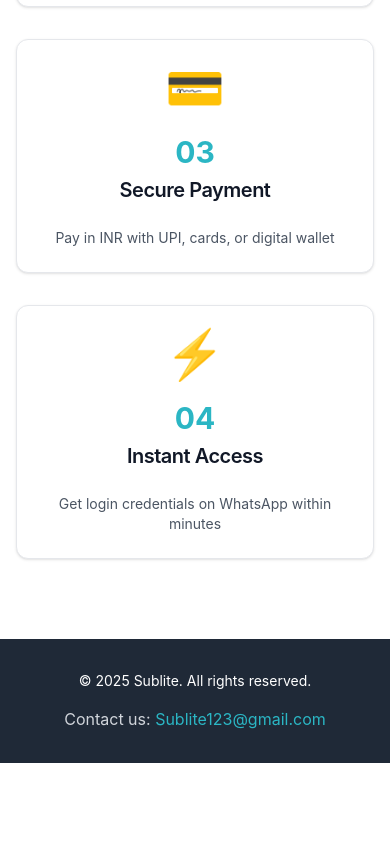
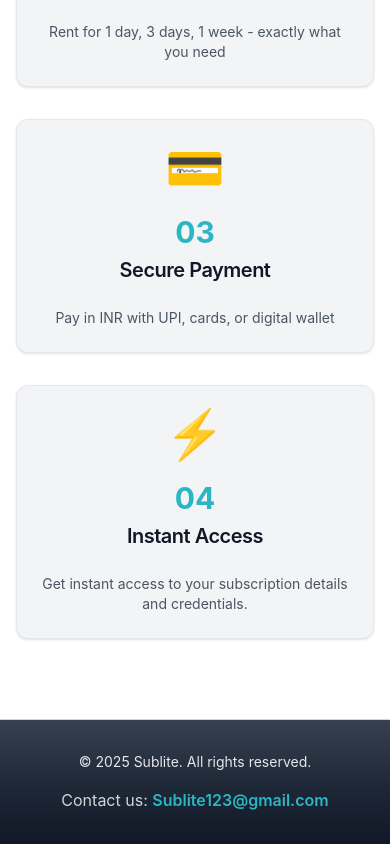
Before and after one commit to nitendra7/sublite, a React (Create React App) app in the folder frontend/: page / in a window 390 px wide. Shown: the part 2466-3310 px from the top of the page. Before the commit the page ends 3229 px from the top, so only its background shows below. Built offline with nearby package versions, Linux system fonts and the light colour scheme; no server answers.

Commit message:
minor changes

```diff
--- a/frontend/src/components/ui/Footer.jsx
+++ b/frontend/src/components/ui/Footer.jsx
@@ -4,13 +4,13 @@ const Footer = () => {
   const currentYear = new Date().getFullYear();
 
   return (
-    <footer className="w-full bg-gray-800 text-white py-8 text-center dark:bg-gray-900 dark:text-gray-300">
+    <footer className="w-full bg-gradient-to-t from-gray-900 via-gray-800 to-gray-700 dark:from-gray-900 dark:via-gray-800 dark:to-gray-700 text-white py-8 text-center border-t border-gray-300 dark:border-gray-700">
       <div className="container mx-auto px-4">
-        <p className="text-sm mb-2">
+        <p className="text-sm mb-2 text-gray-200 dark:text-gray-300">
           &copy; {currentYear} Sublite. All rights reserved.
         </p>
         <div className="mt-4 text-center text-gray-300 dark:text-gray-400">
-          Contact us: <span className="text-[#2bb6c4] dark:text-[#5ed1dc]">Sublite123@gmail.com</span>
+          Contact us: <span className="text-[#2bb6c4] dark:text-[#5ed1dc] font-semibold">Sublite123@gmail.com</span>
         </div>
       </div>
     </footer>
--- a/frontend/src/pages/HomePage.jsx
+++ b/frontend/src/pages/HomePage.jsx
@@ -86,7 +86,7 @@ export default function HomePage() {
 
   return (
     <TooltipProvider>
-      <div className="min-h-screen bg-gradient-to-br from-sky-50 via-blue-50 to-indigo-100 dark:from-gray-900 dark:via-gray-900 dark:to-gray-800 flex flex-col">
+      <div className="min-h-screen pt-20 bg-gradient-to-br from-sky-50 via-blue-50 to-indigo-100 dark:from-gray-900 dark:via-gray-900 dark:to-gray-800 flex flex-col">
         <Header />
 
         {/* Hero Section */}
@@ -161,19 +161,19 @@ export default function HomePage() {
         </section>
 
         {/* How It Works */}
-        <section id="how-it-works" className="bg-white py-20">
+        <section id="how-it-works" className="bg-white dark:bg-gray-900 py-20">
           <div className="container mx-auto px-4">
-            <h2 className="text-3xl md:text-4xl font-bold text-gray-900 text-center mb-16">How Sublite Works</h2>
+            <h2 className="text-3xl md:text-4xl font-bold text-gray-900 dark:text-white text-center mb-16">How Sublite Works</h2>
             <div className="grid grid-cols-1 md:grid-cols-4 gap-8">
               {steps.map((step, index) => (
-                <Card key={step.number} className="text-center relative group hover:shadow-xl transition-all duration-300 animate-slide-in-up" style={{ animationDelay: `${index * 0.1}s` }}>
+                <Card key={step.number} className="text-center relative group hover:shadow-xl transition-all duration-300 animate-slide-in-up bg-gray-100 dark:bg-gray-800 border dark:border-gray-700" style={{ animationDelay: `${index * 0.1}s` }}>
                   <CardHeader>
                     <div className="text-5xl mb-4 group-hover:scale-110 transition-transform">{step.icon}</div>
                     <div className="text-3xl font-bold text-[#2bb6c4] mb-2">{step.number}</div>
-                    <CardTitle className="text-xl text-gray-900">{step.title}</CardTitle>
+                    <CardTitle className="text-xl text-gray-900 dark:text-white">{step.title}</CardTitle>
                   </CardHeader>
                   <CardContent>
-                    <CardDescription className="text-gray-600">{step.description}</CardDescription>
+                    <CardDescription className="text-gray-600 dark:text-gray-300">{index === 3 ? 'Get instant access to your subscription details and credentials.' : step.description}</CardDescription>
                   </CardContent>
                 </Card>
               ))}
--- a/frontend/src/pages/Login.jsx
+++ b/frontend/src/pages/Login.jsx
@@ -206,7 +206,7 @@ function LoginPage() {
             <input
               type="text"
               placeholder="Email or Username"
-              className="w-full px-4 py-3 rounded-xl border border-gray-200 focus:ring-2 focus:ring-[#2bb6c4] outline-none transition-all duration-200"
+              className="w-full px-4 py-3 rounded-xl border border-gray-200 dark:border-gray-700 bg-white dark:bg-gray-800 text-gray-900 dark:text-white focus:ring-2 focus:ring-[#2bb6c4] outline-none transition-all duration-200"
               value={emailOrUsername}
               onChange={(e) => setEmailOrUsername(e.target.value)}
               required
@@ -218,7 +218,7 @@ function LoginPage() {
               <input
                 type={showPassword ? "text" : "password"}
                 placeholder="Password"
-                className="w-full px-4 py-3 rounded-xl border border-gray-200 focus:ring-2 focus:ring-[#2bb6c4] outline-none transition-all duration-200"
+                className="w-full px-4 py-3 rounded-xl border border-gray-200 dark:border-gray-700 bg-white dark:bg-gray-800 text-gray-900 dark:text-white focus:ring-2 focus:ring-[#2bb6c4] outline-none transition-all duration-200"
                 value={password}
                 onChange={(e) => setPassword(e.target.value)}
                 required
--- a/frontend/src/pages/Signup.jsx
+++ b/frontend/src/pages/Signup.jsx
@@ -96,7 +96,7 @@ function SignupPage() {
               id="name"
               placeholder="Full Name"
               autoComplete="name"
-              className="w-full px-4 py-3 rounded-xl border border-gray-200 focus:ring-2 focus:ring-[#2bb6c4] outline-none transition-all duration-200"
+              className="w-full px-4 py-3 rounded-xl border border-gray-200 dark:border-gray-700 bg-white dark:bg-gray-800 text-gray-900 dark:text-white focus:ring-2 focus:ring-[#2bb6c4] outline-none transition-all duration-200"
               value={name}
               onChange={(e) => setName(e.target.value)}
               required
@@ -110,7 +110,7 @@ function SignupPage() {
               id="username"
               placeholder="Username"
               autoComplete="username"
-              className="w-full px-4 py-3 rounded-xl border border-gray-200 focus:ring-2 focus:ring-[#2bb6c4] outline-none transition-all duration-200"
+              className="w-full px-4 py-3 rounded-xl border border-gray-200 dark:border-gray-700 bg-white dark:bg-gray-800 text-gray-900 dark:text-white focus:ring-2 focus:ring-[#2bb6c4] outline-none transition-all duration-200"
               value={username}
               onChange={(e) => setUsername(e.target.value)}
               required
@@ -123,7 +123,7 @@ function SignupPage() {
               id="email"
               placeholder="Email Address"
               autoComplete="email"
-              className="w-full px-4 py-3 rounded-xl border border-gray-200 focus:ring-2 focus:ring-[#2bb6c4] outline-none transition-all duration-200"
+              className="w-full px-4 py-3 rounded-xl border border-gray-200 dark:border-gray-700 bg-white dark:bg-gray-800 text-gray-900 dark:text-white focus:ring-2 focus:ring-[#2bb6c4] outline-none transition-all duration-200"
               value={email}
               onChange={(e) => setEmail(e.target.value)}
               required
@@ -133,7 +133,7 @@ function SignupPage() {
             <input
               type="password"
               placeholder="Password"
-              className="w-full px-4 py-3 rounded-xl border border-gray-200 focus:ring-2 focus:ring-[#2bb6c4] outline-none transition-all duration-200"
+              className="w-full px-4 py-3 rounded-xl border border-gray-200 dark:border-gray-700 bg-white dark:bg-gray-800 text-gray-900 dark:text-white focus:ring-2 focus:ring-[#2bb6c4] outline-none transition-all duration-200"
               value={password}
               onChange={(e) => setPassword(e.target.value)}
               required
```
